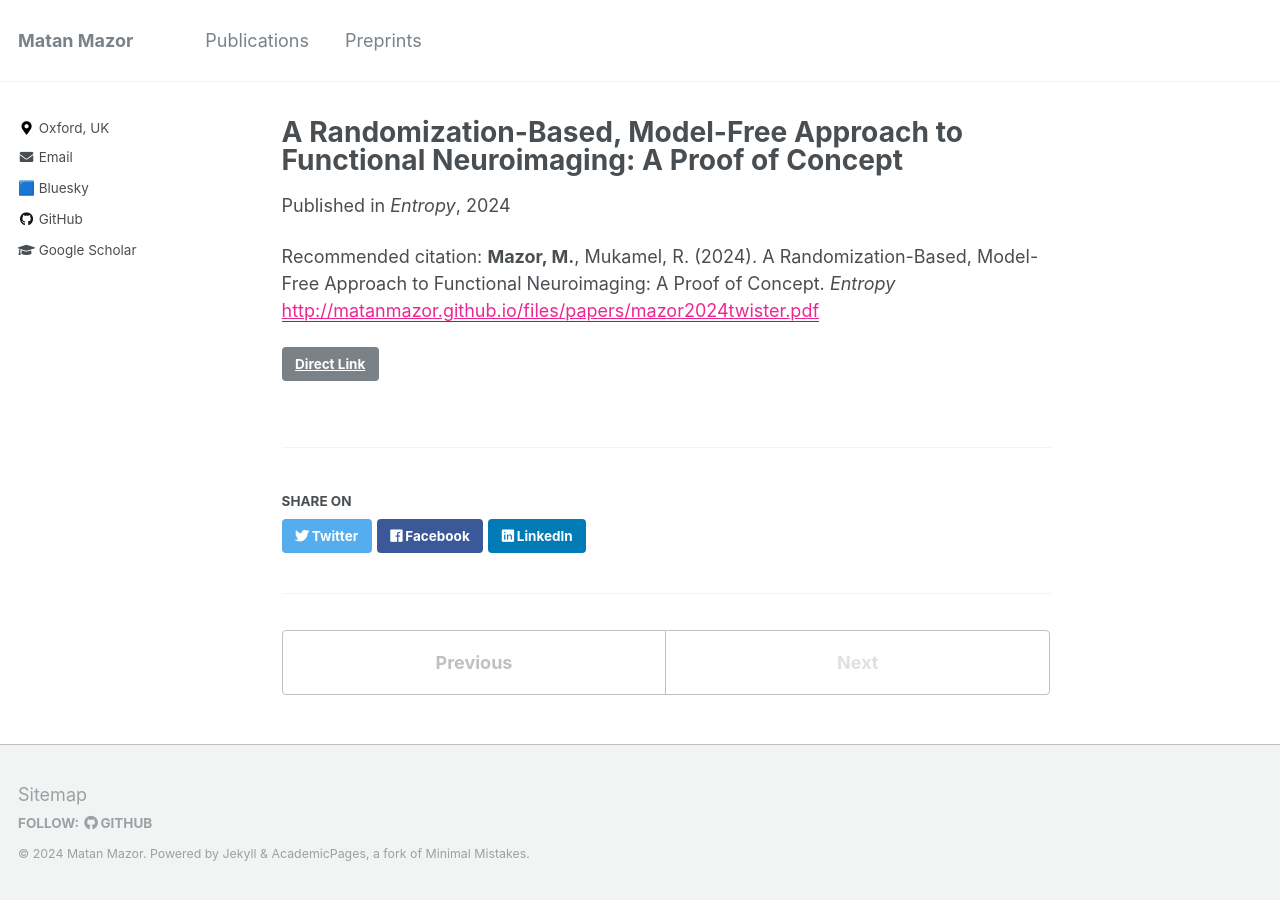
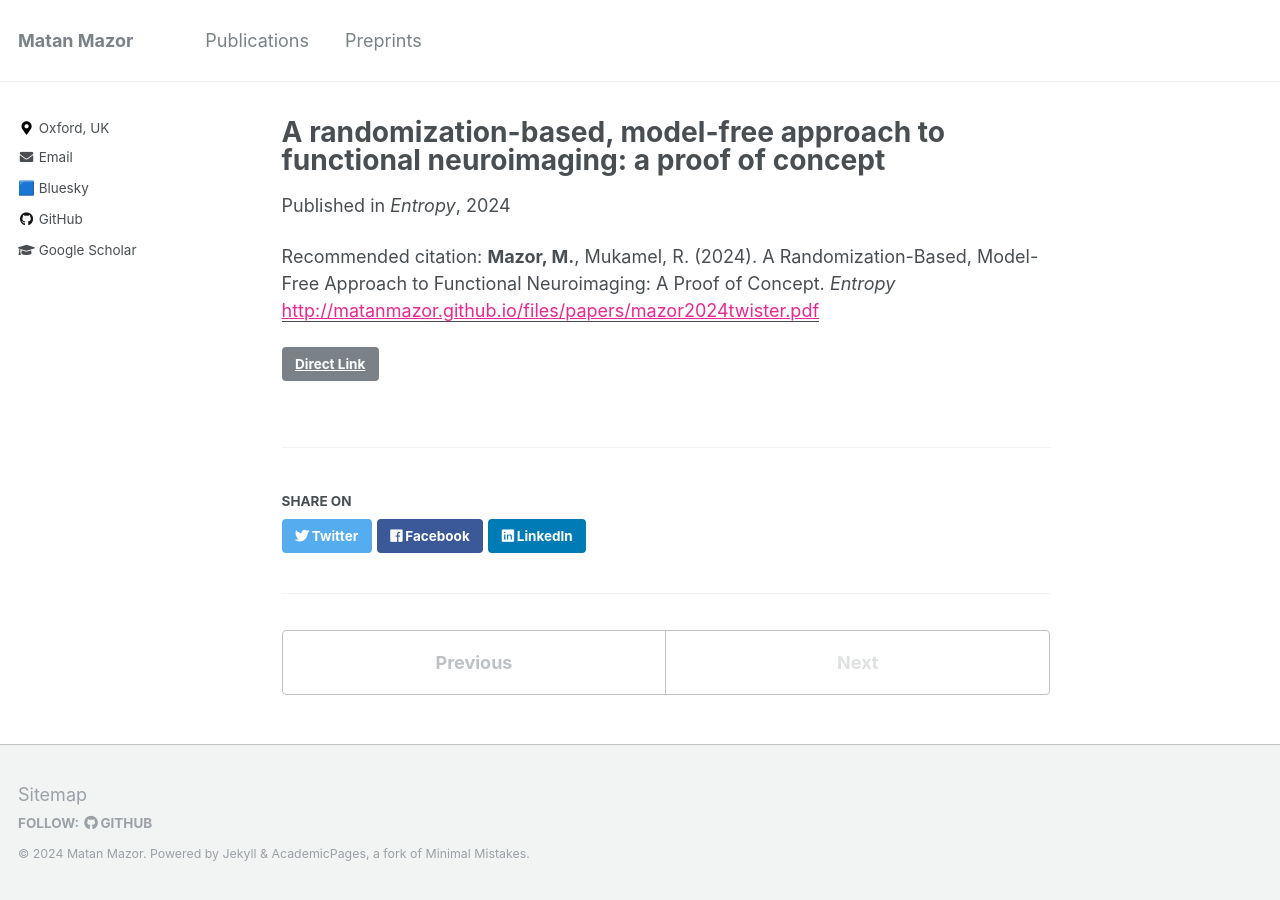
Before and after one commit to matanmazor/matanmazor.github.io, a Jekyll site: the page built from _publications/2024-09-02-twister.md, in a window 1280 px wide. Built offline with Jekyll 4.4.1, drawn with Linux system fonts in a browser that asks for light colours.

```diff
--- a/_publications/2024-09-02-twister.md
+++ b/_publications/2024-09-02-twister.md
@@ -1,5 +1,5 @@
 ---
-title: "A Randomization-Based, Model-Free Approach to Functional Neuroimaging: A Proof of Concept"
+title: "A randomization-based, model-free approach to functional neuroimaging: a proof of concept"
 collection: publications
 permalink: /publication/2024-09-02-twister
 date: 2024-09-02
```
